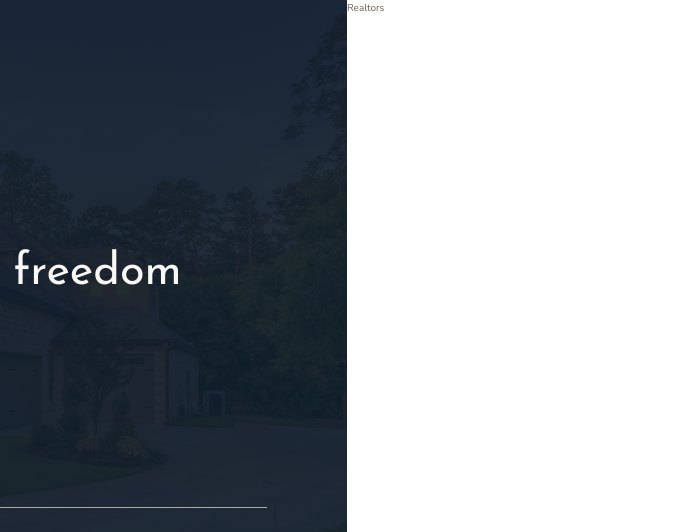
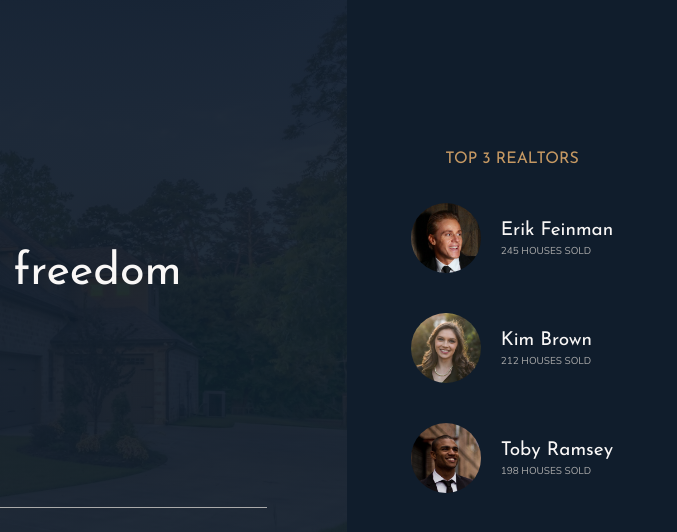
Before and after one commit to perhegg/css-grid-project, a website: page index.html in a window 1280 px wide. Shown: the top 532 px of the page, 603-1280 px from the left. Drawn offline with nearby package versions, Linux system fonts and the light colour scheme.

Commit message:
add realtors section

```diff
--- a/index.html
+++ b/index.html
@@ -32,7 +32,26 @@
         </header>
 
         <div class="realtors">
-            Realtors
+            <h3 class="heading-3">Top 3 Realtors</h3>
+            <div class="realtors__list">
+                <img src="img/realtor-1.jpeg" alt="Realtor 1" class="realtors__img">
+                <div class="realtors__details">
+                    <h4 class="heading-4 heading-4--light">Erik Feinman</h4>
+                    <p class="realtors__sold">245 houses sold</p>
+                </div>
+
+                <img src="img/realtor-2.jpeg" alt="Realtor 2" class="realtors__img">
+                <div class="realtors__details">
+                    <h4 class="heading-4 heading-4--light">Kim Brown</h4>
+                    <p class="realtors__sold">212 houses sold</p>
+                </div>
+
+                <img src="img/realtor-3.jpeg" alt="Realtor 3" class="realtors__img">
+                <div class="realtors__details">
+                    <h4 class="heading-4 heading-4--light">Toby Ramsey</h4>
+                    <p class="realtors__sold">198 houses sold</p>
+                </div>
+            </div>
         </div>
 
         <section class="features">
--- a/sass/_realtors.scss
+++ b/sass/_realtors.scss
@@ -1,3 +1,32 @@
 .realtors {
+    background-color: $color-secondary;
     grid-column: col-start 7 / full-end;
+    grid-row-gap: 3rem;
+    padding: 3rem;
+
+    display: grid;
+    align-content: center;
+    justify-content: center;
+    justify-items: center;
+
+    &__list {
+        display: grid;
+        grid-template-columns: min-content max-content;
+        grid-column-gap: 2rem;
+        grid-row-gap: 5vh;
+        align-items: center;
+
+    }
+
+    &__img {
+        width: 7rem;
+        border-radius: 50%;
+        display: block;
+    }
+
+    &__sold {
+        text-transform: uppercase;
+        color: $color-grey-light-2;
+        margin-top: -3px;
+    }
 }
```
Also changed, not shown: css/style.css.
